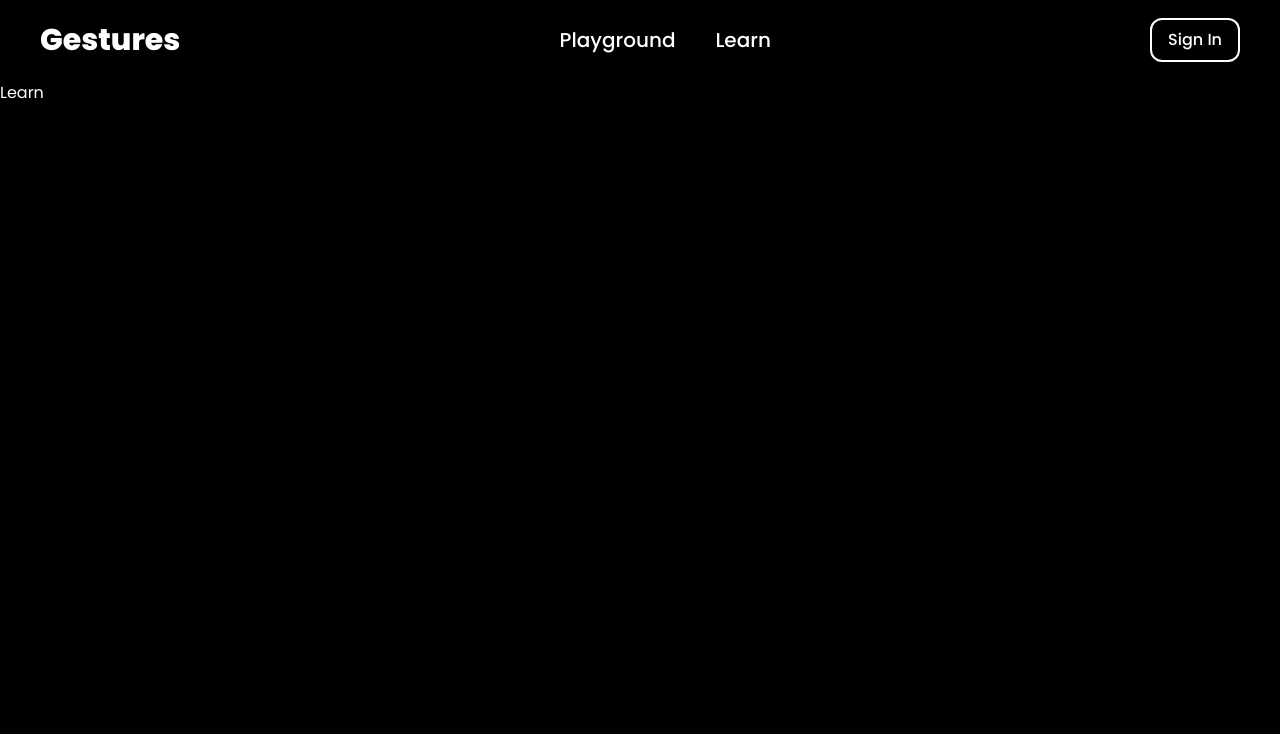
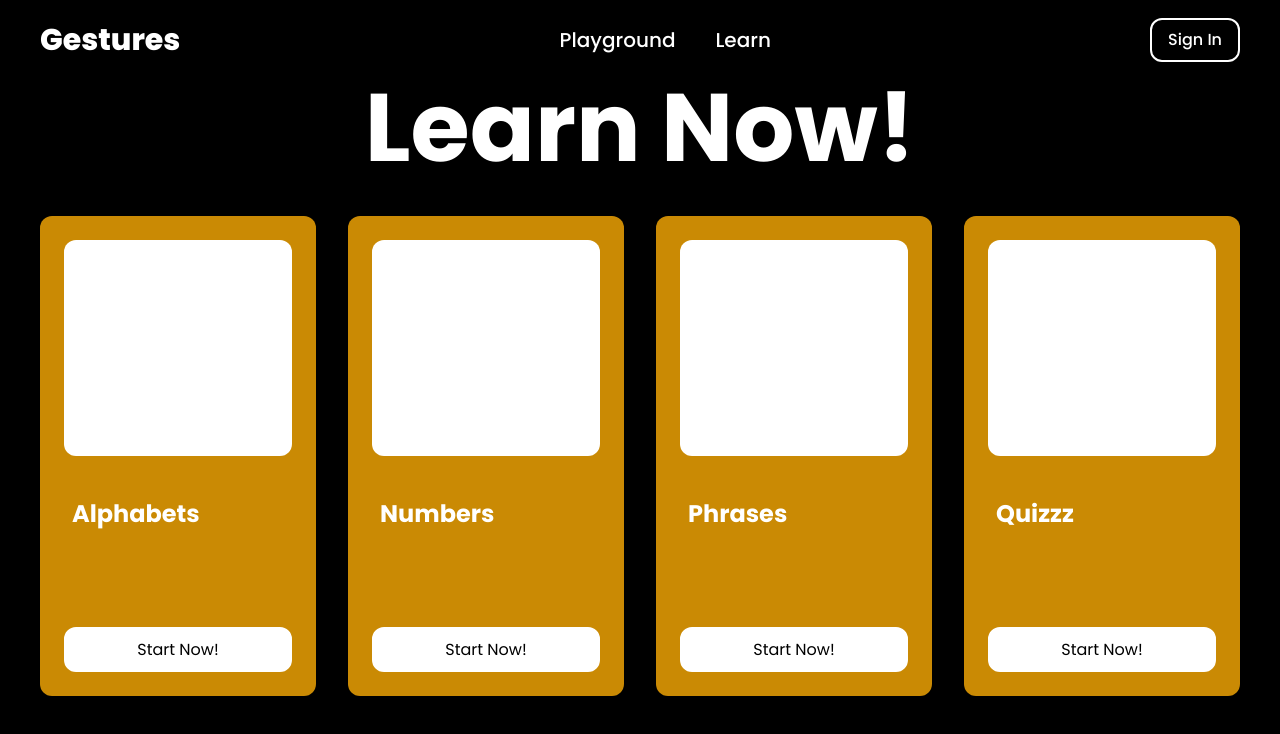
Before and after one commit to kanhaiya83/innov8_2023_client, a React (Vite) app: page /learn in a window 1280 px wide. Shown: the top 734 px of the page. Built offline with nearby package versions, Linux system fonts and the light colour scheme; a web font is replaced by a local one.

Commit message:
added learn page basic css setup

```diff
--- a/src/App.jsx
+++ b/src/App.jsx
@@ -5,15 +5,12 @@ import Playground from "./pages/Playground";
 import Learn from "./pages/Learn";
 import Navbar from "./components/Navigation/Navbar";
 import Headroom from "react-headroom";
-import Modal from "./components/Navigation/Modal";
 import { AnimatePresence } from "framer-motion";
 import Profile from "./pages/Profile";
 import SignIn from "./pages/SignIn";
 import SignUp from "./pages/SignUp";
 
 const App = () => {
-  const [showModal, setShowModal] = useState(false);
-
   return (
     <div>
       <Router>
@@ -23,17 +20,11 @@ const App = () => {
             webkitTransition: "all 0.8s ease-in-out",
           }}
         >
-          <Navbar setShowModal={setShowModal} showModal={showModal} />
+          <Navbar />
         </Headroom>
-        <Modal showModal={showModal} setShowModal={setShowModal} />
         <AnimatePresence wait>
           <Routes>
-            <Route
-              path="/"
-              element={
-                <Homepage showModal={showModal} setShowModal={setShowModal} />
-              }
-            />
+            <Route path="/" element={<Homepage />} />
             <Route path="/playground" element={<Playground />} />
             <Route path="/learn" element={<Learn />} />
             <Route path="/profile/:id" element={<Profile />} />
--- a/src/components/Navigation/Modal.jsx
+++ /dev/null
@@ -1,32 +0,0 @@
-import { motion, AnimatePresence } from "framer-motion";
-import React, { useEffect } from "react";
-
-const Modal = ({ showModal, setShowModal}) => {
-  const containerVariants = {
-    hidden: { opacity: 0 },
-    visible: { opacity: 1 },
-    exit: { opacity: 0 },
-  };
-
-  const handleClose = () => {
-    setShowModal(false);
-  };
-
-  return (
-    <AnimatePresence wait>
-      {showModal && (
-        <motion.div
-          className="backdrop flex items-center justify-center"
-          variants={containerVariants}
-          initial="hidden"
-          animate="visible"
-          exit="exit"
-          onClick={handleClose}
-        >
-        </motion.div>
-      )}
-    </AnimatePresence>
-  );
-};
-
-export default Modal;
--- a/src/index.css
+++ b/src/index.css
@@ -86,3 +86,18 @@ body {
 ::after {
   border-width: 0;
 }
+
+.learning-option-card{
+  @apply flex flex-col flex-wrap p-6 justify-between items-center rounded-xl w-[400px] h-[60vh]   bg-yellow-600 text-black
+}
+
+
+
+.learning-option-card-image{
+  @apply w-full h-[50%] rounded-xl  flex items-center justify-center bg-white overflow-hidden;
+
+}
+
+.learn-card-button{
+  @apply rounded-xl w-full flex items-center justify-center border-2 border-white bg-white text-black transition hover:ease-in-out hover:bg-black hover:text-yellow-600 hover:border-black p-2 hover:scale-105 hover:shadow-xl
+}
--- a/src/pages/Learn.jsx
+++ b/src/pages/Learn.jsx
@@ -1,9 +1,54 @@
-import React from 'react'
+import React from "react";
+import { Link } from "react-router-dom";
 
 const Learn = () => {
   return (
-    <div>Learn</div>
-  )
-}
+    <div>
+      <div className="text-center text-5xl md:text-6xl lg:text-8xl font-bold">
+        Learn Now!
+      </div>
+      <div className="flex flex-col justify-center items-center p-10 lg:flex-row gap-8">
+        {/* Options */}
+        <div className="learning-option-card">
+          <div className="learning-option-card-image"></div>
+          <div className="w-full bg-transparent h-[20%] text-2xl pl-2 font-bold">
+            Alphabets
+          </div>{" "}
+          <Link className="learn-card-button " to="/">
+            <button className="">Start Now!</button>
+          </Link>
+        </div>
+        <div className="learning-option-card">
+          <div className="learning-option-card-image"></div>
+          <div className="w-full bg-transparent h-[20%] text-2xl pl-2 font-bold">
+            Numbers
+          </div>{" "}
+          <Link className="learn-card-button " to="/">
+            <button className="">Start Now!</button>
+          </Link>
+        </div>
+        <div className="learning-option-card">
+          <div className="learning-option-card-image"></div>
+          <div className="w-full bg-transparent h-[20%] text-2xl pl-2 font-bold">
+            Phrases
+          </div>{" "}
+          <Link className="learn-card-button " to="/">
+            <button className="">Start Now!</button>
+          </Link>
+        </div>
+        <div className="learning-option-card">
+          <div className="learning-option-card-image"></div>
+          <div className="w-full bg-transparent h-[20%] text-2xl pl-2 font-bold">
+            Quizzz
+          </div>{" "}
+          <Link className="learn-card-button " to="/">
+            <button className="">Start Now!</button>
+          </Link>
+        </div>
+      </div>
+      <div></div>
+    </div>
+  );
+};
 
-export default Learn
+export default Learn;
```
